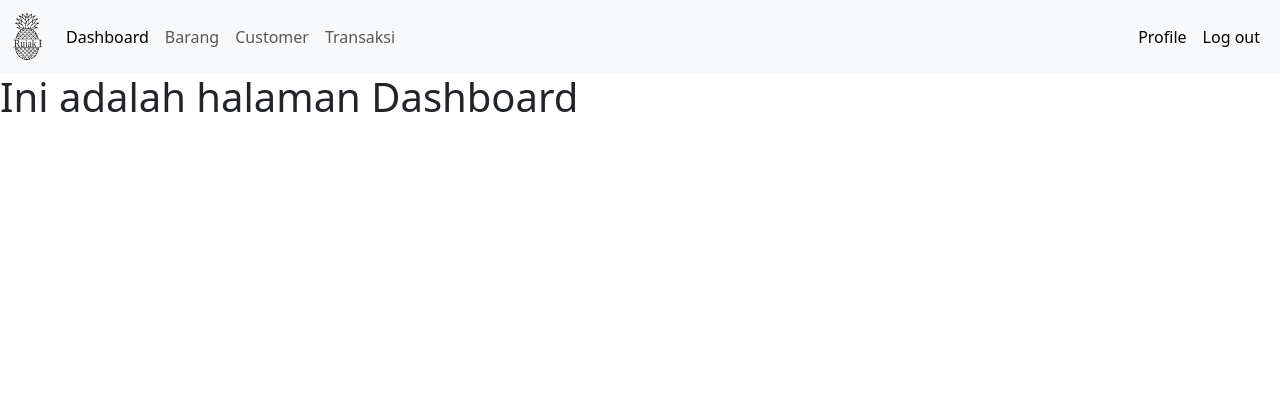
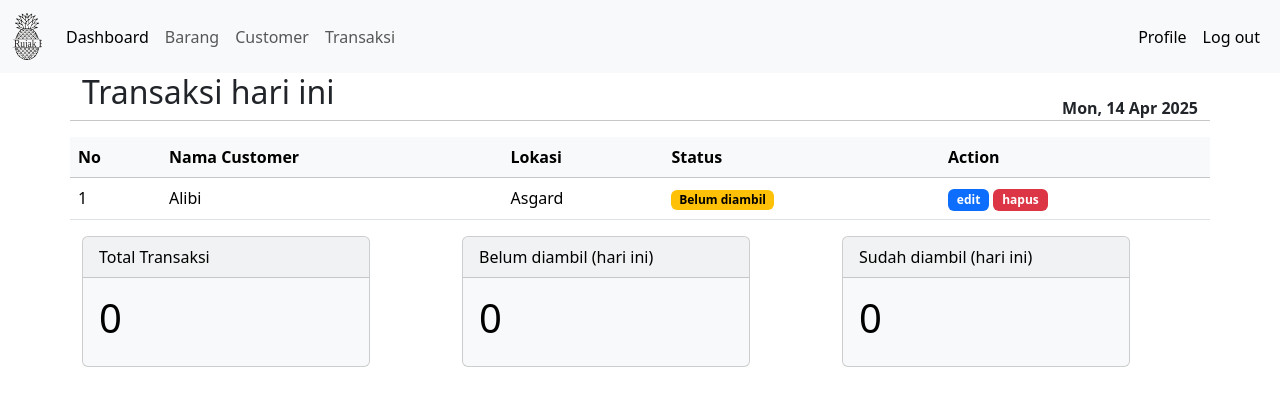
Before and after one commit to arifwdn/rujak, a CodeIgniter app: page /database/dashboard in a window 1280 px wide. Shown: the top 406 px of the page. Run offline with CodeIgniter, Linux system fonts and the light colour scheme.

Commit message:
feat: dashboard - tampilan

```diff
--- a/application/views/dashboard.php
+++ b/application/views/dashboard.php
@@ -1 +1,60 @@
-<h1>Ini adalah halaman Dashboard</h1>
+<div class="container">
+    <div class="row">
+        <div class="col-md-6">
+            <h2>Transaksi hari ini</h2>
+        </div>
+        <div class="col-md-6 d-flex justify-content-end align-items-end">
+            <b><?= date('D, d M Y'); ?></b>
+        </div>
+        <hr />
+    </div>
+    <div class="row">
+        <table class="table">
+            <thead class="table-light">
+                <th>No</th>
+                <th>Nama Customer</th>
+                <th>Lokasi</th>
+                <th>Status</th>
+                <th>Action</th>
+            </thead>
+            <tbody>
+                <tr>
+                    <td>1</td>
+                    <td>Alibi</td>
+                    <td>Asgard</td>
+                    <td><span class="badge text-bg-warning">Belum diambil</span></td>
+                    <td>
+                        <a href="#" class="btn badge text-bg-primary">edit</a>
+                        <a href="#" class="btn badge text-bg-danger">hapus</a>
+                    </td>
+                </tr>
+            </tbody>
+        </table>
+    </div>
+    <div class="row">
+        <div class="col-md-4">
+            <div class="card text-bg-light mb-3" style="max-width: 18rem;">
+                <div class="card-header">Total Transaksi</div>
+                <div class="card-body">
+                    <h1 class="card-title">0</h1>
+                </div>
+            </div>
+        </div>
+        <div class="col-md-4">
+            <div class="card text-bg-light mb-3" style="max-width: 18rem;">
+                <div class="card-header">Belum diambil (hari ini)</div>
+                <div class="card-body">
+                    <h1 class="card-title">0</h1>
+                </div>
+            </div>
+        </div>
+        <div class="col-md-4">
+            <div class="card text-bg-light mb-3" style="max-width: 18rem;">
+                <div class="card-header">Sudah diambil (hari ini)</div>
+                <div class="card-body">
+                    <h1 class="card-title">0</h1>
+                </div>
+            </div>
+        </div>
+    </div>
+</div>
```
